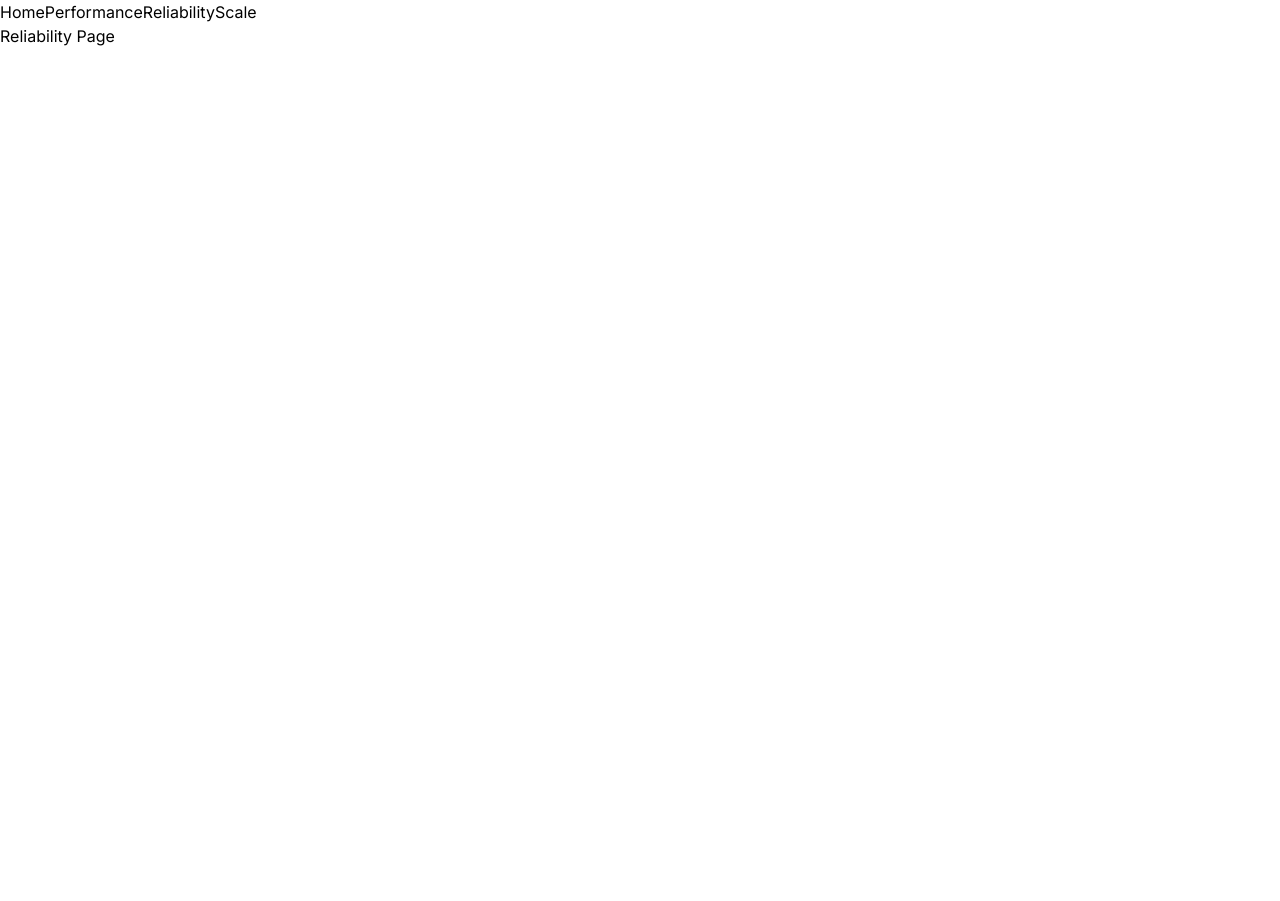
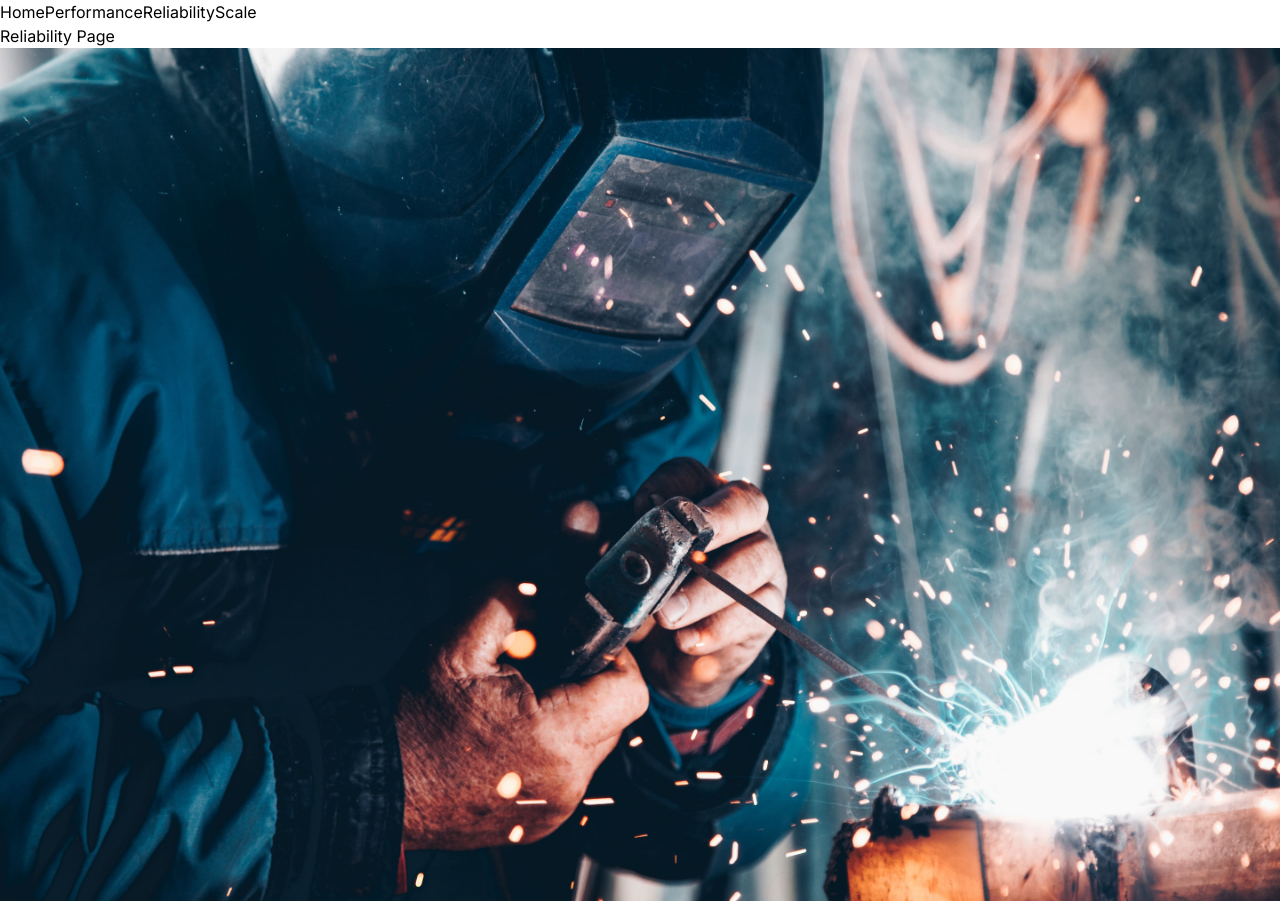
Before and after one commit to ahmet-ustun/udemy-nextjs-app-router, a Next.js app: page /reliability in a window 1280 px wide. Before the commit the page ends 800 px from the top, so only its background shows below. Built offline with nearby package versions, Linux system fonts and the light colour scheme.

Commit message:
feat: Add lazy loading for images in page components

```diff
--- a/src/app/page.tsx
+++ b/src/app/page.tsx
@@ -1,3 +1,11 @@
+import Image from "next/image";
+import homeImg from "public/home.jpg";
+
 export default function Home() {
-  return <div>Home Page</div>;
+  return (
+    <div>
+      Home Page
+      <Image alt="image for home page" src={homeImg} />
+    </div>
+  );
 }
--- a/src/app/performance/page.tsx
+++ b/src/app/performance/page.tsx
@@ -1,3 +1,11 @@
+import Image from "next/image";
+import performanceImg from "public/performance.jpg";
+
 export default function PerformancePage() {
-  return <div>Performance Page</div>;
+  return (
+    <div>
+      Performance Page
+      <Image alt="image for performance page" src={performanceImg} />
+    </div>
+  );
 }
--- a/src/app/reliability/page.tsx
+++ b/src/app/reliability/page.tsx
@@ -1,3 +1,11 @@
+import Image from "next/image";
+import reliabilityImg from "public/reliability.jpg";
+
 export default function ReliabilityPage() {
-  return <div>Reliability Page</div>;
+  return (
+    <div>
+      Reliability Page
+      <Image alt="image for reliability page" src={reliabilityImg} />
+    </div>
+  );
 }
--- a/src/app/scale/page.tsx
+++ b/src/app/scale/page.tsx
@@ -1,3 +1,11 @@
+import Image from "next/image";
+import scaleImg from "public/scale.jpg";
+
 export default function ScalePage() {
-  return <div>Scale Page</div>;
+  return (
+    <div>
+      Scale Page
+      <Image alt="image for scale page" src={scaleImg} />
+    </div>
+  );
 }
```
